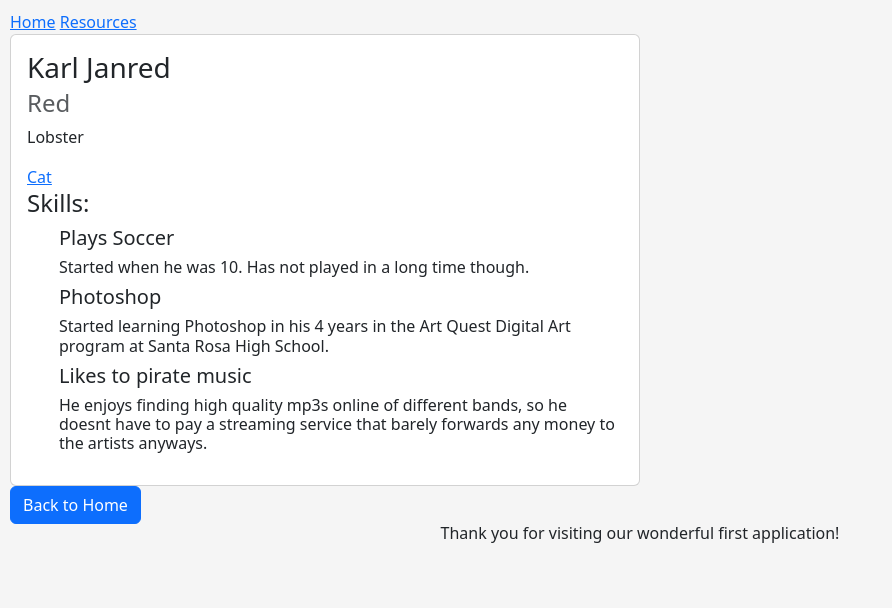
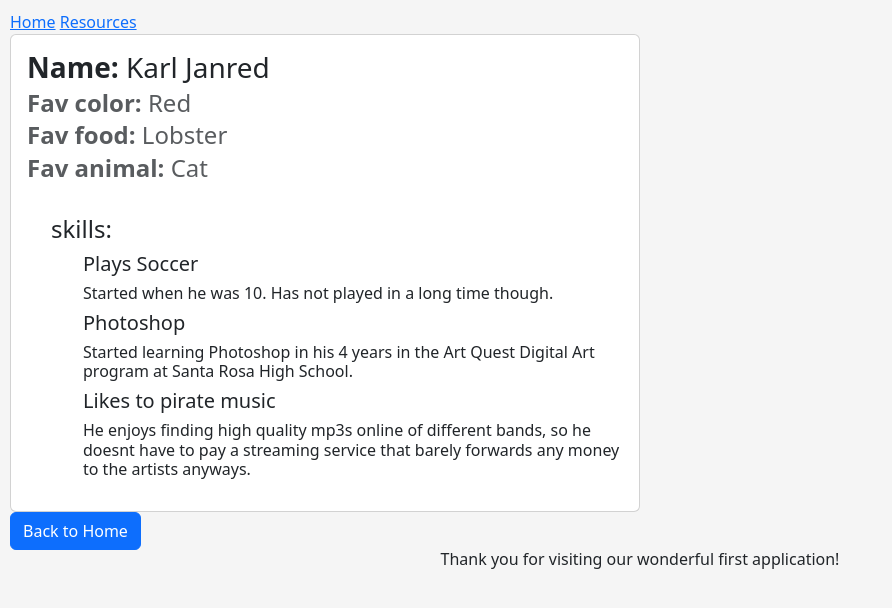
Before and after one commit to kjanred/headlessCMS, a Next.js app: page /1 in a window 1280 px wide. Shown: the top 608 px of the page, without its empty margins (0-892 px from the left). Built offline with nearby package versions, Linux system fonts and the light colour scheme.

Commit message:
added some style and information to ID page

```diff
--- a/pages/[id].js
+++ b/pages/[id].js
@@ -23,12 +23,13 @@ export default function Entry( { itemData } ) {
         <Layout>
             <article className="card col-6">
             <div className="card-body">
-            <h3 className="card-title">{ itemData.name}</h3>
-            <h4 className="card-subtitle mb-2 text-body-secondary">{itemData.favColor}</h4>
-            <p className="card-text">{itemData.favFood}</p>
-            <a href="#" className="card-link">{itemData.favAnimal}</a>
-            <h4>Skills:</h4>
-            <ul>
+            <h3 className="card-title"><strong>Name: </strong>{ itemData.name}</h3>
+            <h4 className="card-subtitle mb-2 text-body-secondary"><strong>Fav color: </strong>{itemData.favColor}</h4>
+            <h4 className="card-subtitle mb-2 text-body-secondary"><strong>Fav food: </strong>{itemData.favFood}</h4>
+            <h4 className="card-subtitle mb-2 text-body-secondary"><strong>Fav animal: </strong>{itemData.favAnimal}</h4>
+            <br />
+            <h4 className="ms-4">skills:</h4>
+            <ul className="ms-4">
             {itemData.skills && itemData.skills.map(
         ({id, skill, skillInfo}) => (
             <li key ={id} className="list-group-item list-group-item-action">
--- a/styles/globals.css
+++ b/styles/globals.css
@@ -18,4 +18,8 @@ h6 {
 h1 {
   font-family: 'Times New Roman', Times, serif ;
   font-weight:bolder;
+  text-transform: uppercase;
+  background-image: linear-gradient(147deg, #d7d7d7 0%, #cecbcb);
+  padding-left: 10px;
+  border-bottom: 1px gray solid;
 }
```
